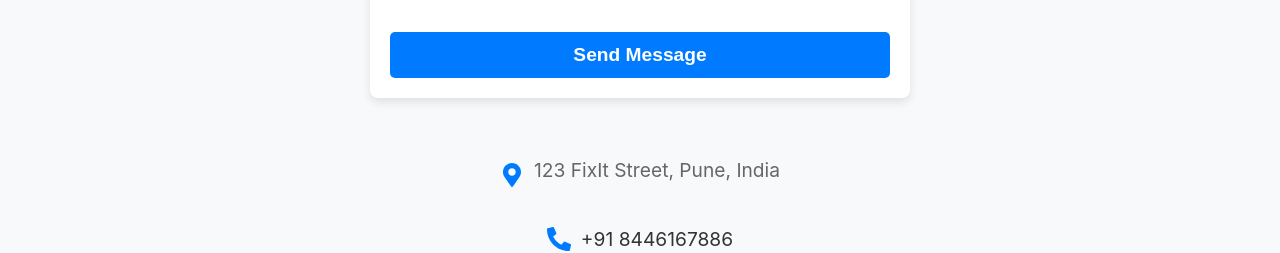
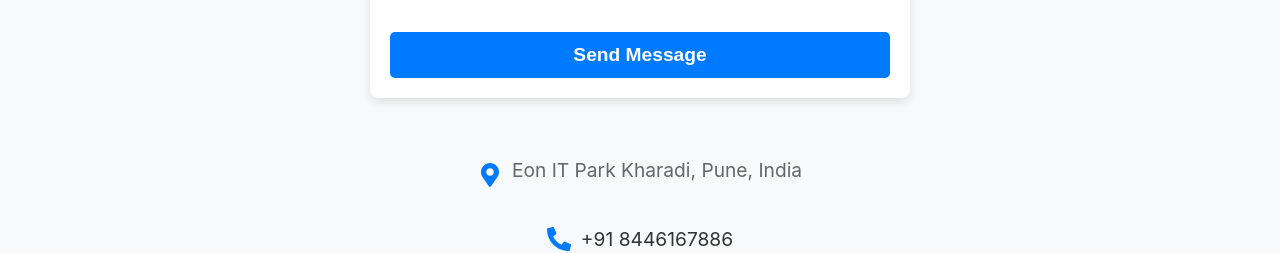
Before and after one commit to ImaanSiddiqui/24-7ServiceCenter, a React (Create React App) app: page / in a window 1280 px wide. Shown: the part 2704-2957 px from the top of the page. Built offline with nearby package versions, Linux system fonts and the light colour scheme.

Commit message:
littile changes address and meta description

```diff
--- a/public/index.html
+++ b/public/index.html
@@ -5,6 +5,12 @@
     <link rel="icon" href="%PUBLIC_URL%/favicn.ico" />
     <meta name="viewport" content="width=device-width, initial-scale=1" />
     <meta name="theme-color" content="#000000" />
+    <meta name="title" content="24/7Service - AC Repair & Maintenance Services" />
+<meta name="description" content="24/7Service provides professional AC repair and maintenance services. Fast, reliable, and affordable cooling solutions for your home and office." />
+<meta name="keywords" content="AC repair, AC maintenance, 247Service,Service Center,service center, air conditioning service, cooling solutions, AC installation, home AC repair" />
+<meta name="author" content="247ServiceCenter Team" />
+
+
     <meta
       name="description"
       content="Web site created using create-react-app"
--- a/src/component/contact.js
+++ b/src/component/contact.js
@@ -114,7 +114,7 @@ const Contact = () => {
       <div className="contact-info">
         <div className="info-item">
           <FaMapMarkerAlt className="icon" />
-          <p>123 FixIt Street, Pune, India</p>
+          <p>Eon IT Park Kharadi, Pune, India</p>
         </div>
         <div className="info-item">
           <FaPhoneAlt className="icon" />
```
Also changed, not shown: public/robots.txt.
